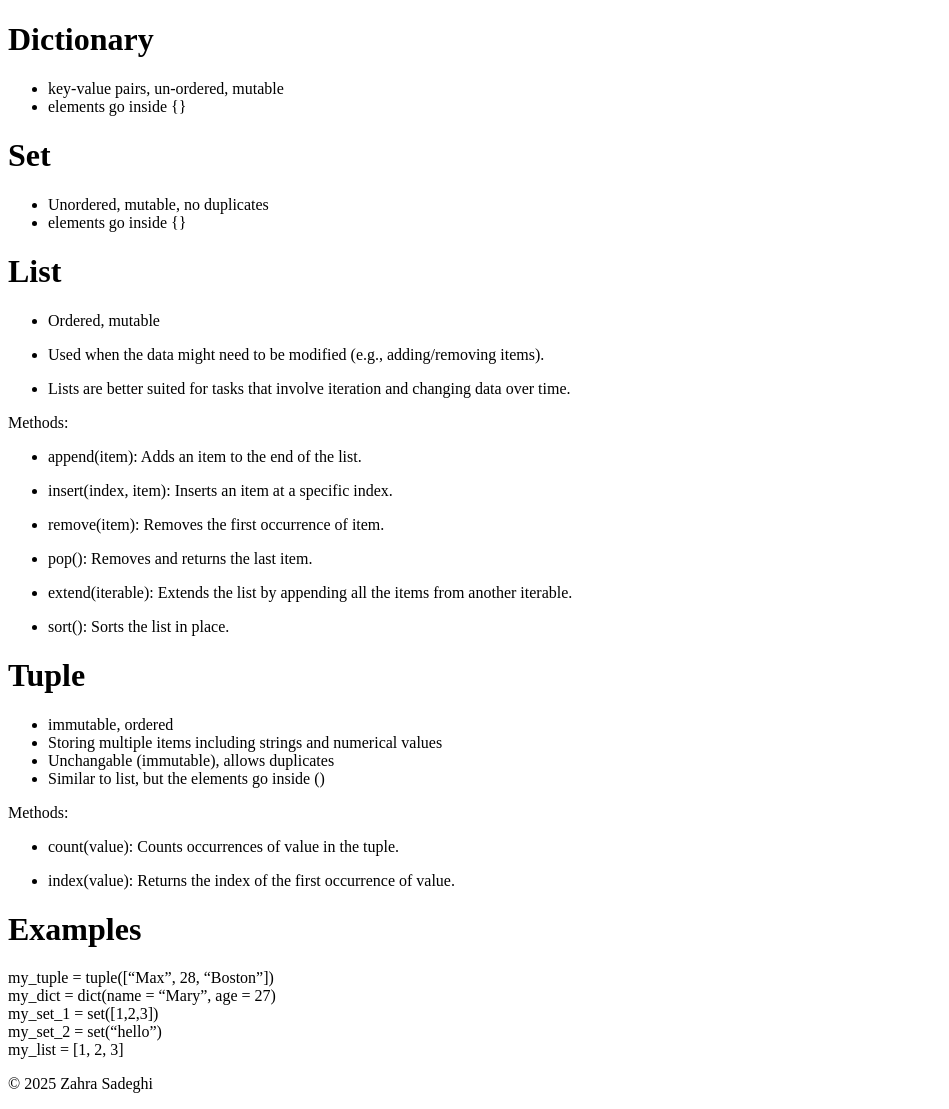
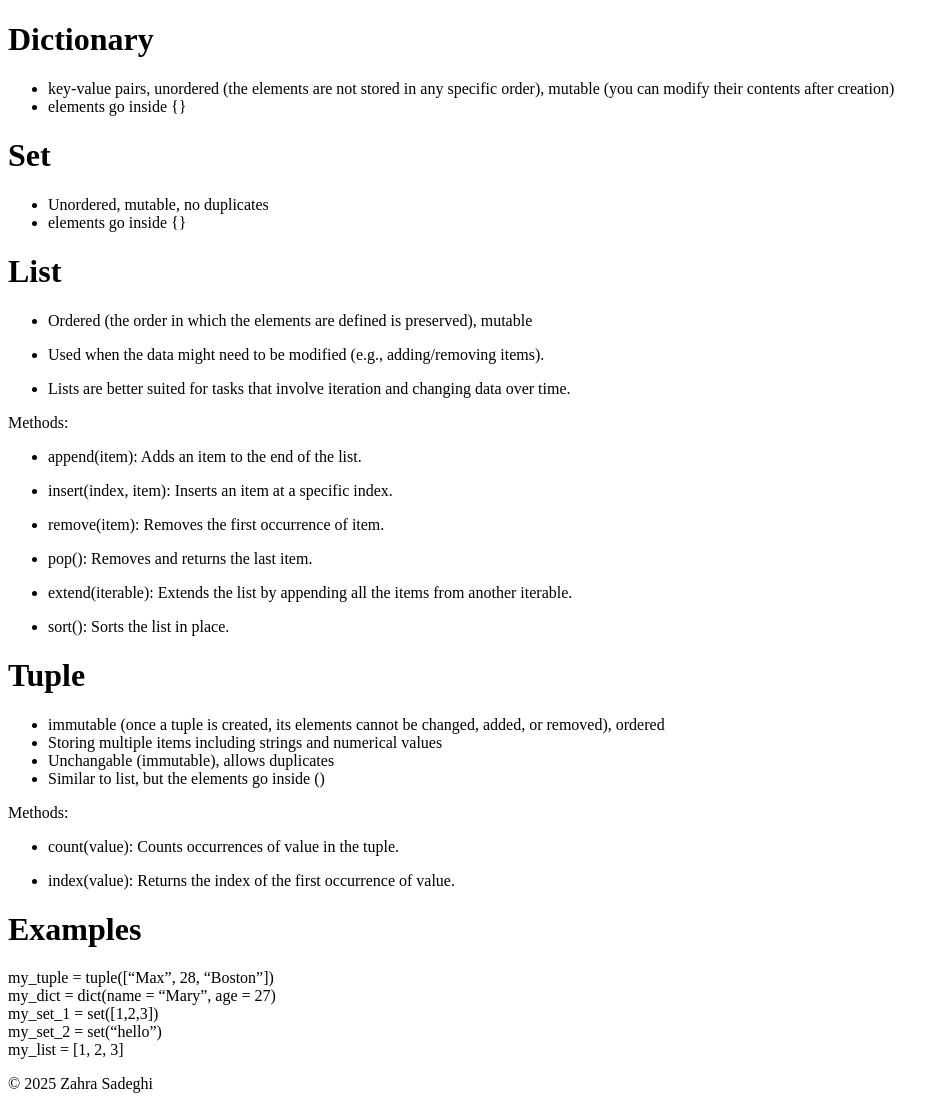
Before and after one commit to zahsa/zahsa.github.io, a Jekyll site: the page built from notes/python.md, in a window 1280 px wide. Shown: the whole page, without its empty margins (0-949 px from the left). Built offline with Jekyll 4.4.1, drawn with Linux system fonts in a browser that asks for light colours; our own code applies the rules of GitHub Pages for plain Markdown files.

Commit message:
Update python.md

```diff
--- a/notes/python.md
+++ b/notes/python.md
@@ -1,6 +1,6 @@
 
 # Dictionary
-- key-value pairs, un-ordered, mutable
+- key-value pairs, unordered (the elements are not stored in any specific order), mutable (you can modify their contents after creation)
 - elements go inside {}
 
 # Set
@@ -8,7 +8,7 @@
 - elements go inside {}
 
 # List
-- Ordered, mutable
+- Ordered (the order in which the elements are defined is preserved), mutable
 - Used when the data might need to be modified (e.g., adding/removing items).
 
 - Lists are better suited for tasks that involve iteration and changing data over time.
@@ -28,7 +28,7 @@ Methods:
 - sort(): Sorts the list in place.
 
 # Tuple
-- immutable, ordered
+- immutable (once a tuple is created, its elements cannot be changed, added, or removed), ordered
 - Storing multiple items including strings and numerical values
 - Unchangable (immutable), allows duplicates
 - Similar to list, but the elements go inside ()
```
